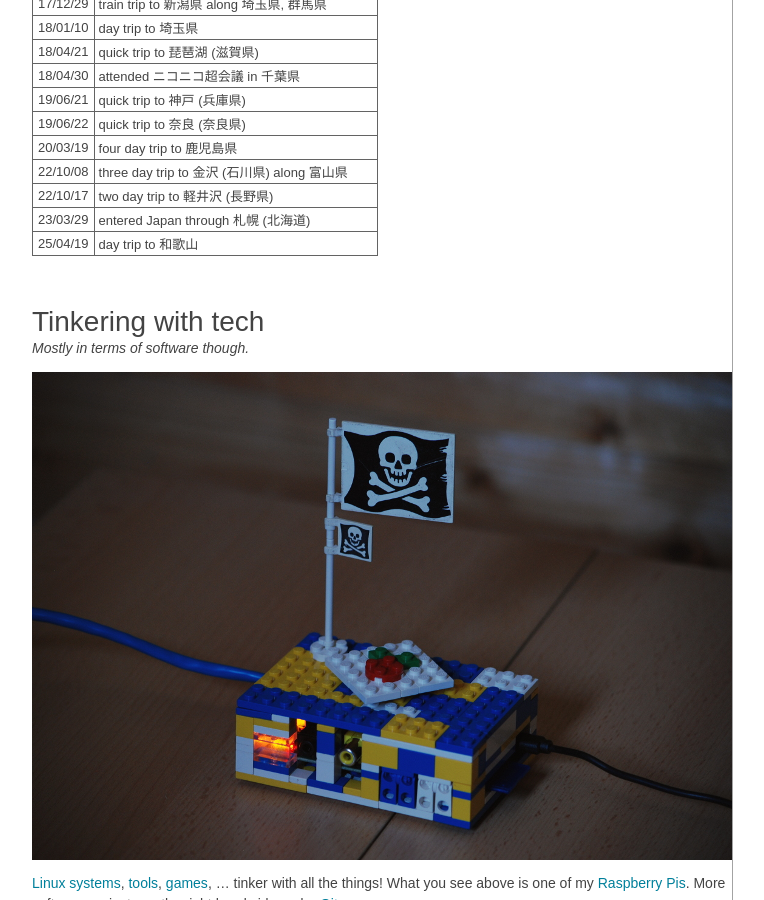
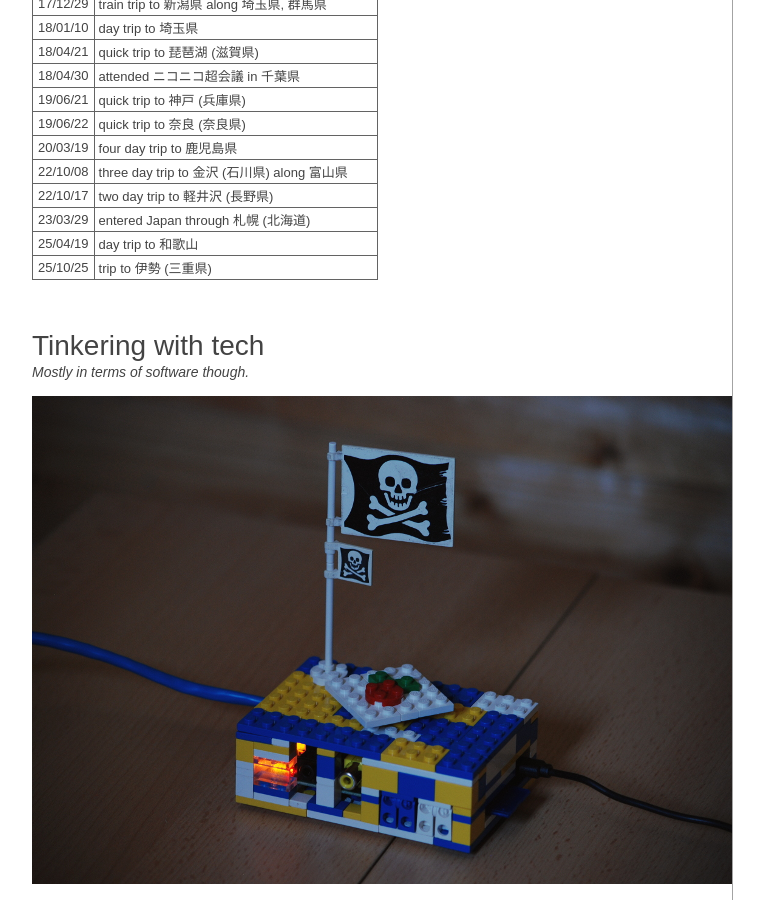
Before and after one commit to IllDepence/sirtetris.com_2021_jekyll, a Jekyll site: the page built from projects.md, in a window 1280 px wide and 900 px high, scrolled down 4304 px. Shown: the whole window, without its empty margins (161-925 px from the left). Built offline with Jekyll 4.4.1, drawn with Linux system fonts in a browser that asks for light colours; our own code applies the rules of GitHub Pages for plain Markdown files; part of the change alters nothing that is shown.

Commit message:
update Japan map

```diff
--- a/projects.md
+++ b/projects.md
@@ -157,7 +157,7 @@ Timeline |<!-- this makes the table work -->
 ##### <br>
 ### Progress<span id="jp-ex-progress"></span>
 ‌
-![](assets/img/projects/explore_jp_17.jpg)
+![](assets/img/projects/explore_jp_18.jpg)
 ‌
 
 Timeline |<!-- this makes the table work -->
@@ -183,6 +183,7 @@ Timeline |<!-- this makes the table work -->
 22/10/17 | two day trip to 軽井沢 (長野県)
 23/03/29 | entered Japan through 札幌 (北海道)
 25/04/19 | day trip to 和歌山
+25/10/25 | trip to 伊勢 (三重県)
 
 <!-- sep -->
 
```
Also changed, not shown: assets/img/projects/explore_jp_18.jpg (added).
